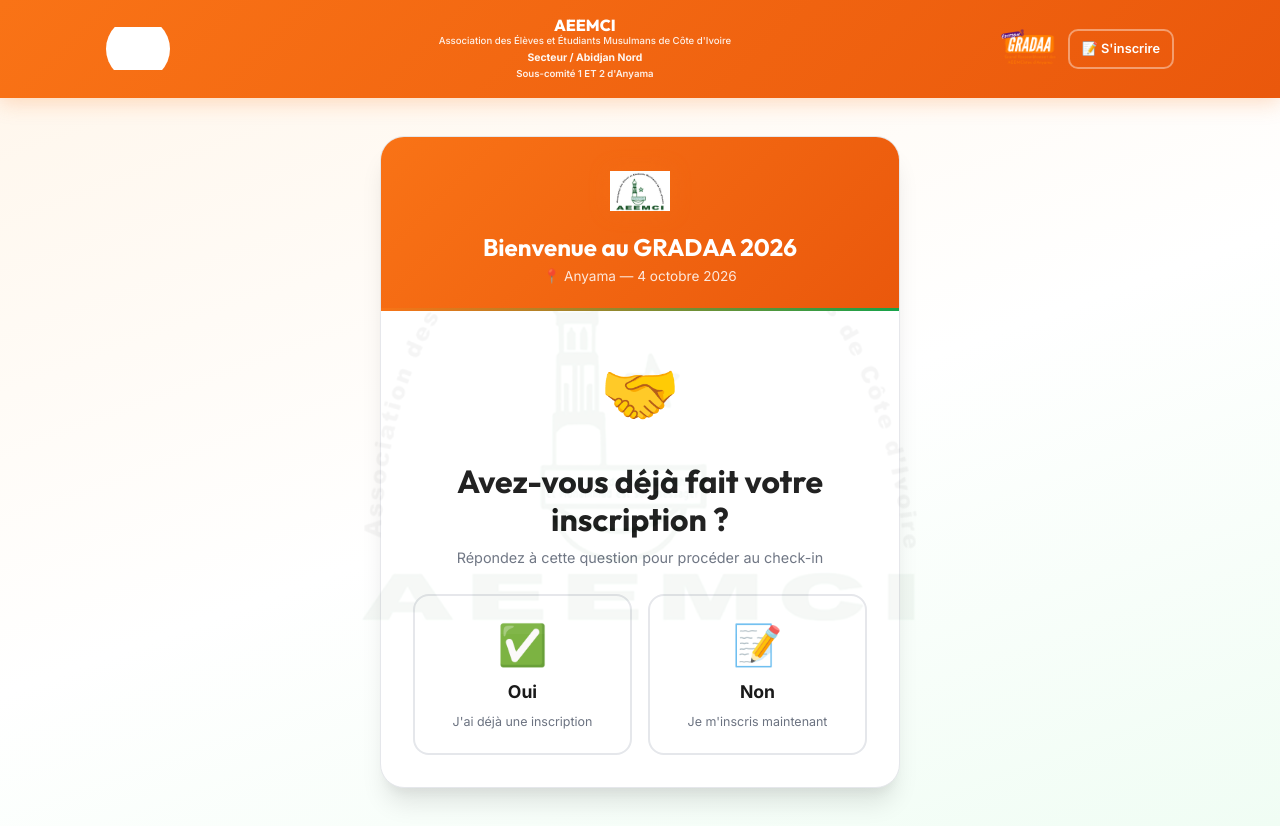
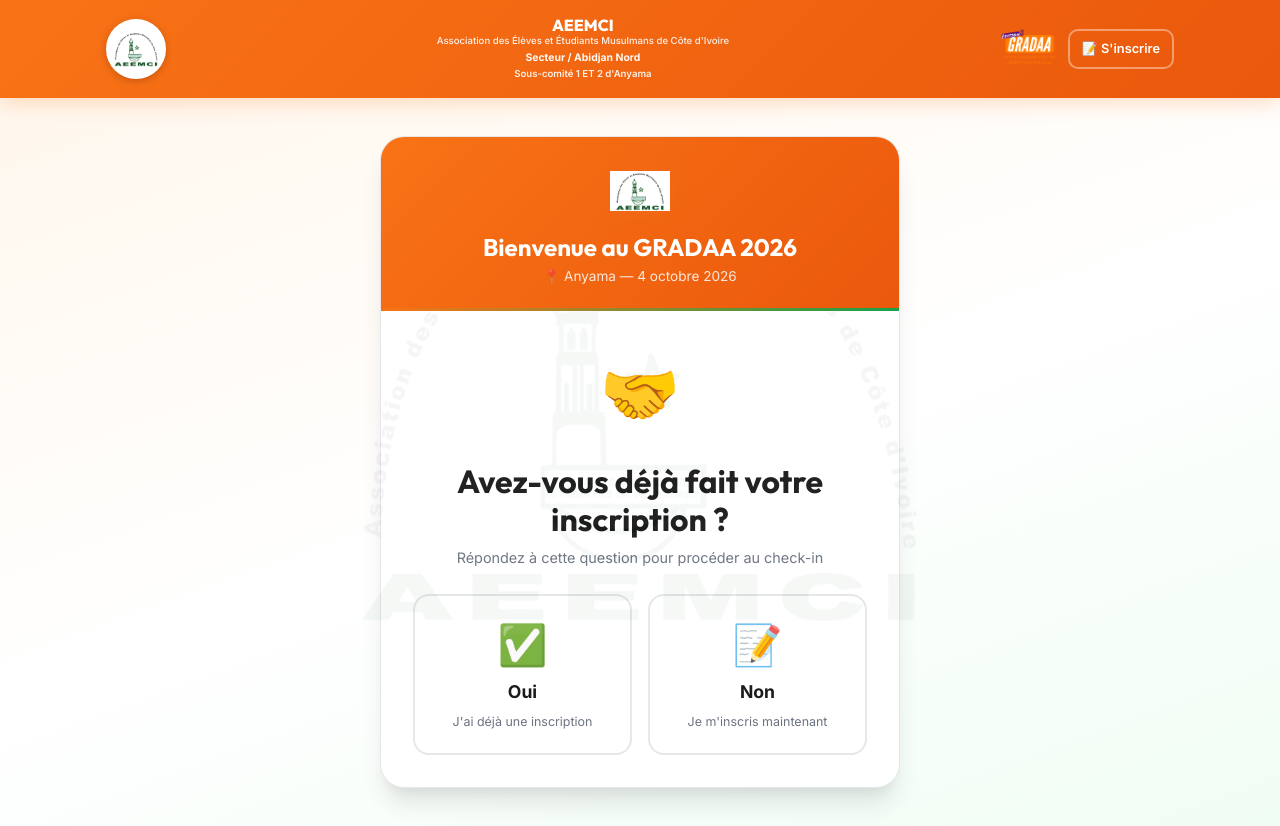
Before and after one commit to RACHID807/GRADAA, a plain HTML site: page public/checkin.html in a window 1280 px wide. Drawn offline with nearby package versions, Linux system fonts and the light colour scheme; a script that the page names is missing.

Commit message:
Fix visibilite logo AEEMCI - fond blanc dans le header

```diff
--- a/public/checkin.html
+++ b/public/checkin.html
@@ -211,7 +211,7 @@
   <div class="container">
     <!-- Logo AEEMCI gauche -->
     <div class="site-header__brand">
-      <img src="assets/logo-aeemci.png" alt="Logo AEEMCI" class="site-header__logo" style="width:64px;height:64px;border-radius:50%;" onerror="this.style.display='none'" />
+      <img src="assets/logo-aeemci.png" alt="Logo AEEMCI" class="site-header__logo" style="width:60px;height:60px;border-radius:50%;background:white;padding:3px;box-shadow:0 2px 8px rgba(0,0,0,0.2);" onerror="this.style.display='none'" />
     </div>
 
     <!-- Texte central -->
--- a/public/css/main.css
+++ b/public/css/main.css
@@ -186,8 +186,10 @@
   width: 48px;
   height: 48px;
   object-fit: contain;
-  border-radius: var(--radius-sm);
-  filter: brightness(0) invert(1);
+  border-radius: 50%;
+  background: white;
+  padding: 3px;
+  box-shadow: 0 2px 8px rgba(0,0,0,0.15);
 }
 
 .site-header__title {
```
Also changed, not shown: public/index.html (+1 -1 lines), public/receipt.html (+1 -1 lines).
